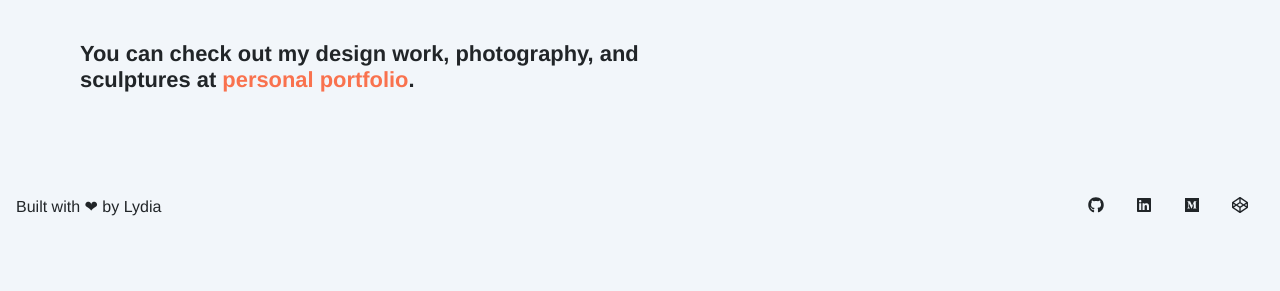
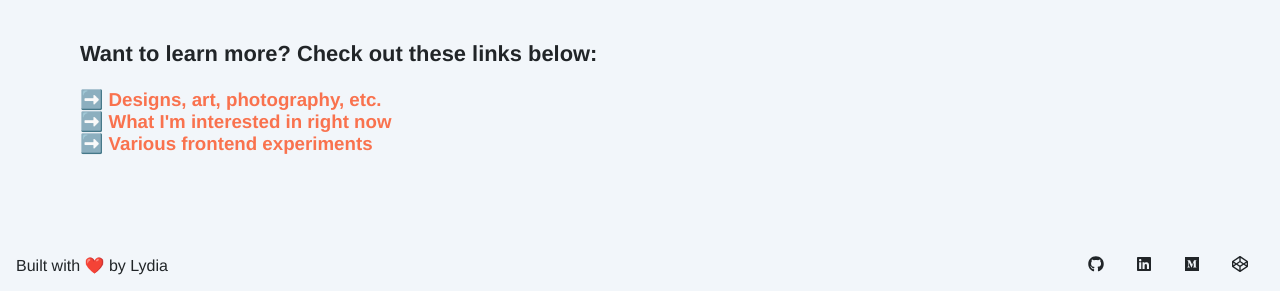
Before and after one commit to ljg2gb/Portfolio, a Gatsby site: page /about in a window 1280 px wide. Shown: the part 541-832 px from the top of the page. Before the commit the page ends 800 px from the top, so only its background shows below. Built offline with nearby package versions, Linux system fonts and the light colour scheme; Gatsby itself is replaced by a stand-in of ours.

Commit message:
updates about and home page content

```diff
--- a/src/components/footer.js
+++ b/src/components/footer.js
@@ -5,7 +5,7 @@ export default function Footer() {
     return (
         <div className='footer'>
             <div>
-                <p>Built with <span role="img" aria-label="heart emoji">❤ </span> by Lydia</p>
+                <p>Built with <span role="img" aria-label="heart emoji">❤️ </span> by Lydia</p>
             </div>
             <div>
                 <a href='https://github.com/ljg2gb'>
--- a/src/pages/about.js
+++ b/src/pages/about.js
@@ -10,7 +10,12 @@ const text =
         <br/>
         <h3>Finding code has allowed me to express myself and my ideas in new and creative ways. I love the challenge of solving interesting code problems, and am excited to have chosen a career with endless opporunities to learn and grow. If you'd like to chat, my email is <i>lydia.gregory.dev@gmail.com</i>. I'd love to hear from you.</h3>
         <br/>
-        <h3>You can check out my design work, photography, and sculptures at <a className='link' href='https://ljg2gb.myportfolio.com/'>personal portfolio</a>.</h3>
+        <h3>Want to learn more? Check out these links below:</h3>
+        <ul>
+          <li><span role="img" aria-label="right arrow emoji">➡️ </span><a className='link' href='https://ljg2gb.myportfolio.com/'>Designs, art, photography, etc.</a></li>
+          <li><span role="img" aria-label="right arrow emoji">➡️ </span><a className='link' href='https://lydia-gregory.medium.com/'>What I'm interested in right now</a></li>
+          <li><span role="img" aria-label="right arrow emoji">➡️ </span><a className='link' href='https://codepen.io/Lydia_gregory'>Various frontend experiments</a></li>
+        </ul>
     </div>
 
 export default function About() {
--- a/src/pages/index.js
+++ b/src/pages/index.js
@@ -9,9 +9,9 @@ export default function Home() {
       <Nav/>
       <div className='layout'>
         <h2>
-          <span role="img" aria-label="hand wave">👋</span>
+          <span role="img" aria-label="hand wave">👋 </span>
           Hi, I'm glad you're here! I am a Full Stack Web Developer interested in building beautiful, breezy applications. If you're looking for someone to join your team,
-          <a className='link' href="mailto:lydia.gregory.dev@gmail.com" target="_blank" rel="noreferrer">contact me</a>!
+          <a className='link' href="mailto:lydia.gregory.dev@gmail.com" target="_blank" rel="noreferrer"> contact me</a>!
         </h2>
       </div>
       <Projects/>
```
